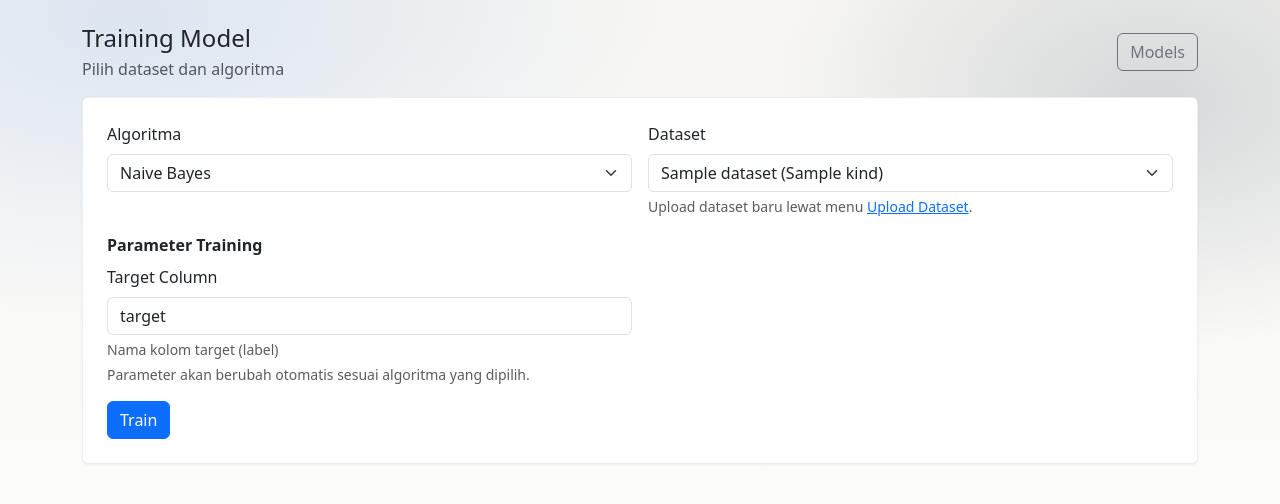
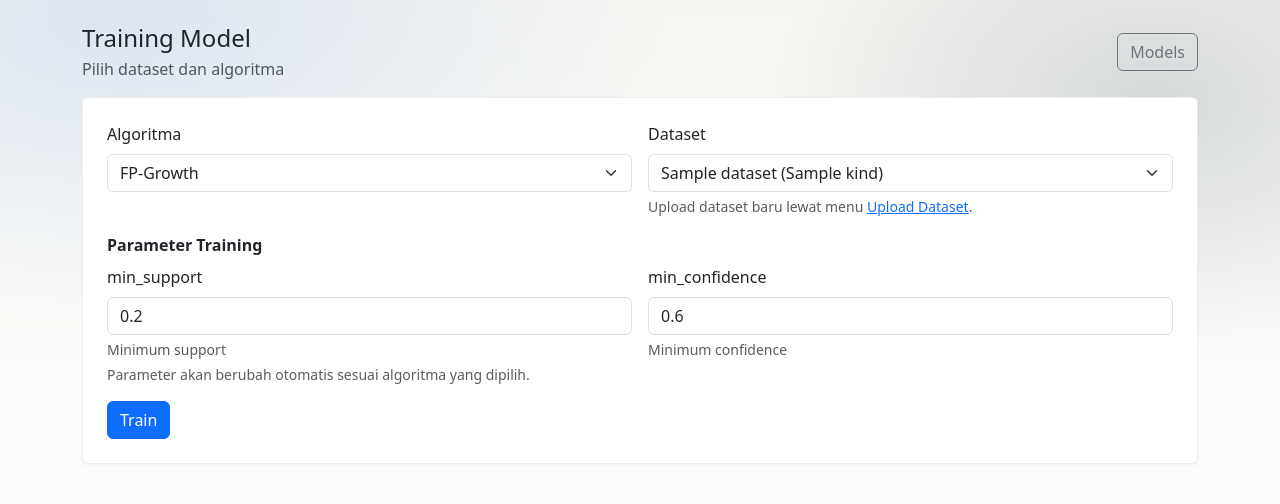
Before and after one commit to fr-wawan/data-mining-template, a FastAPI app: template app/templates/admin/train.html in a window 1280 px wide. Shown: the part 56-560 px from the top of the page. Run offline with FastAPI, Linux system fonts and the light colour scheme; the template is opened without the code that fills it: most values are stand-ins (such as "Sample title", 1, 10 or a date in 2020).

Commit message:
chore: init fp growth

```diff
--- a/app/templates/admin/train.html
+++ b/app/templates/admin/train.html
@@ -17,7 +17,7 @@
     <div class="col-md-6">
       <label class="form-label">Algoritma</label>
       <select class="form-select" name="algorithm" id="algo" required>
-        <option value="naive_bayes">Naive Bayes</option>
+        <option value="fpgrowth">FP-Growth</option>
       </select>
     </div>
 
```
Also changed, not shown: README.md.
